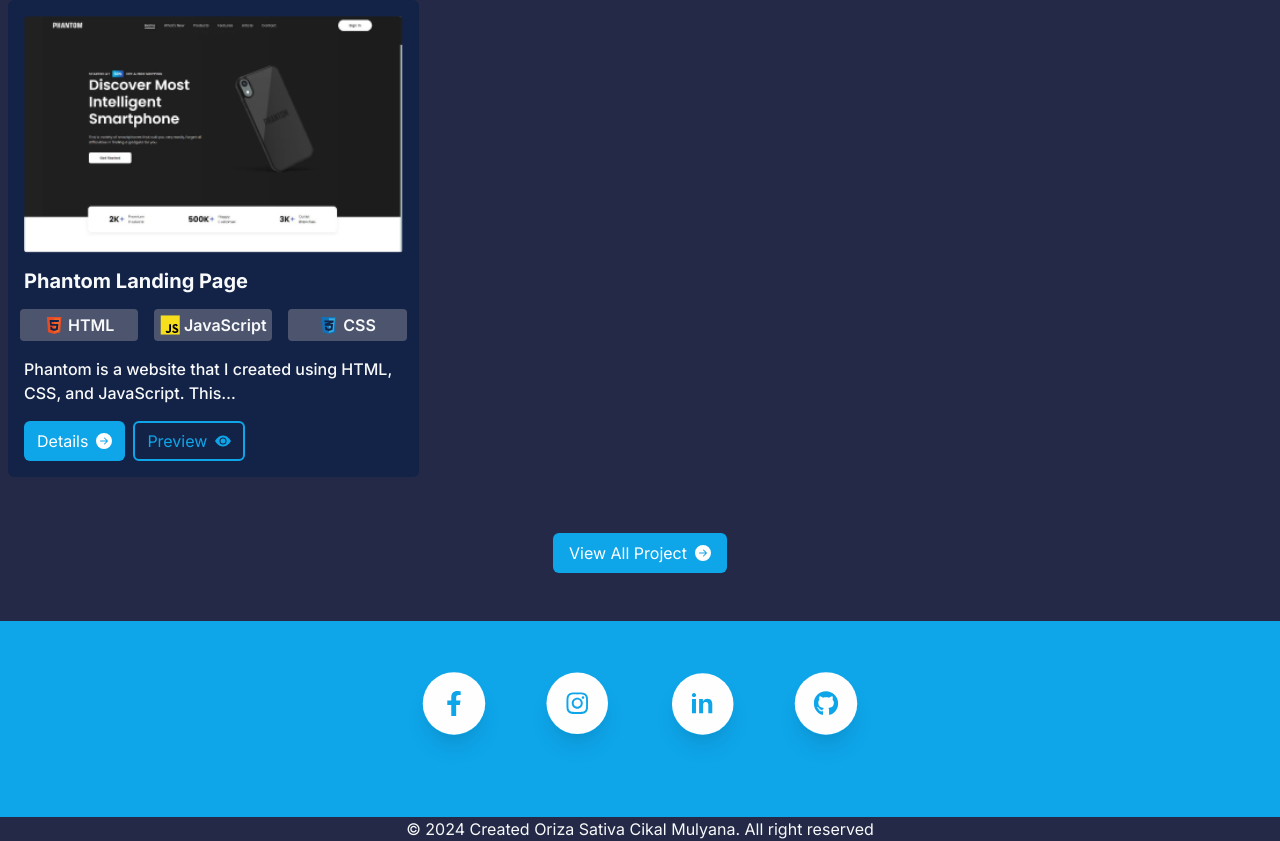
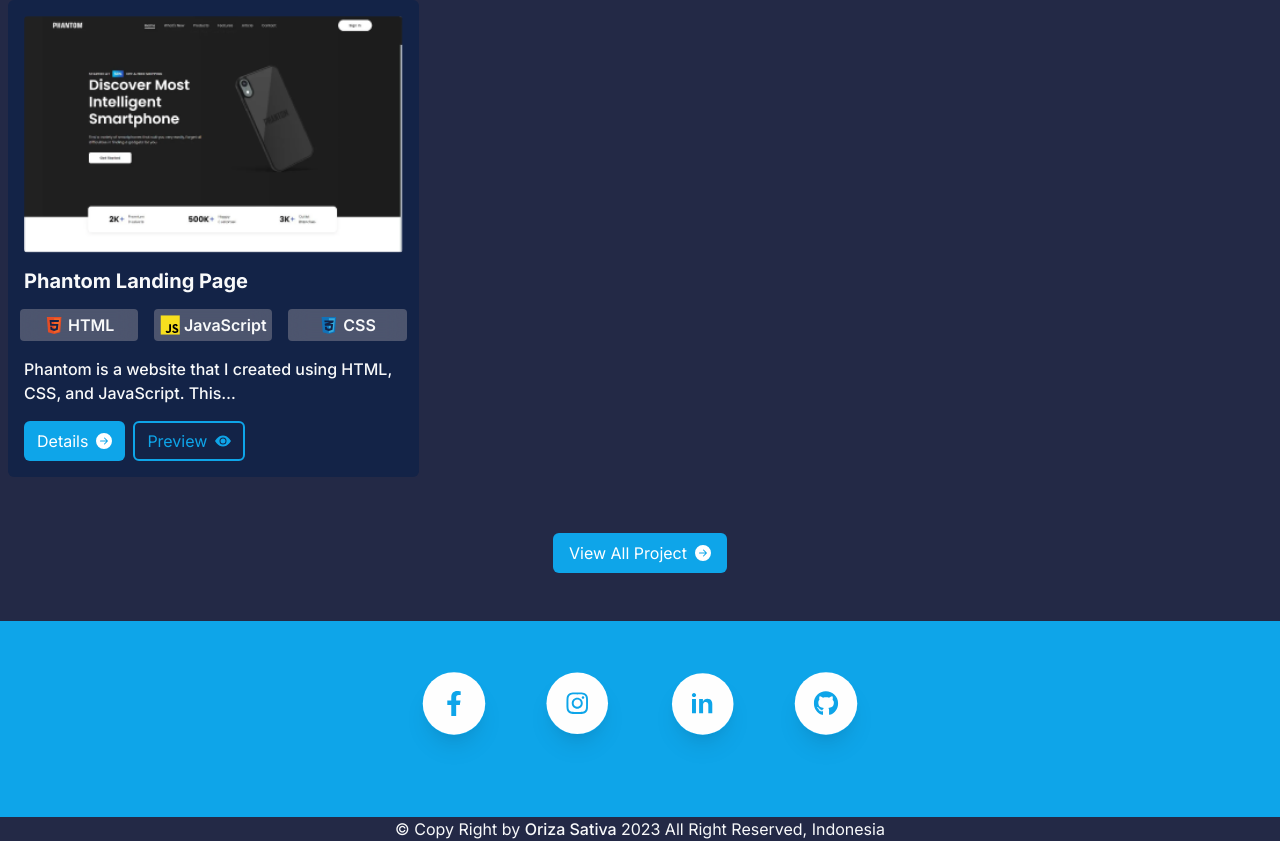
Before and after one commit to Orizaaaaa/MY-portofolio, a React (Vite) app: page / in a window 1280 px wide. Shown: the part 5042-5883 px from the top of the page. Built offline with nearby package versions, Linux system fonts and the light colour scheme; a web font is replaced by a local one.

Commit message:
finish all

```diff
--- a/src/pages/Footer/Footer.jsx
+++ b/src/pages/Footer/Footer.jsx
@@ -18,7 +18,8 @@ function Footer() {
                 </div>
 
             </section>
-            <p className='m-0 text-center text-light' >© 2024 Created Oriza Sativa Cikal Mulyana. All right reserved</p>
+            <p className='m-0 text-center text-light' >© Copy Right by <span class="fw-medium"> Oriza Sativa </span>
+                2023 All Right Reserved, Indonesia</p>
         </div>
 
     )
```
